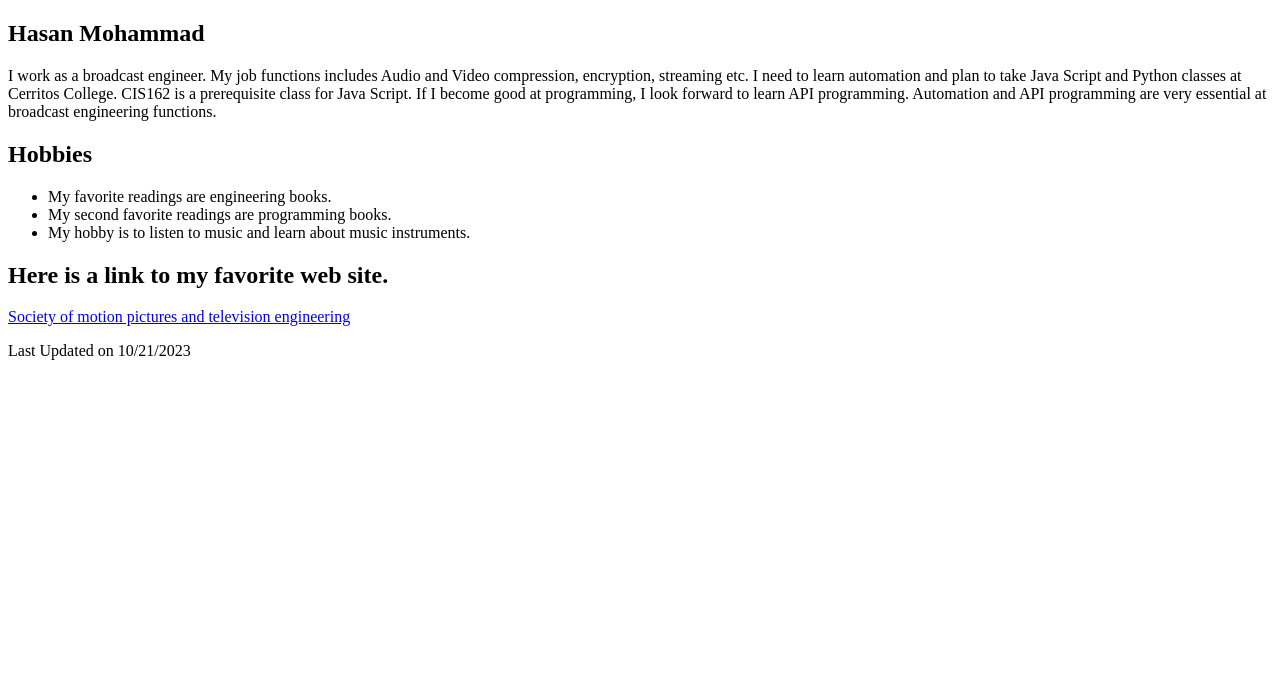
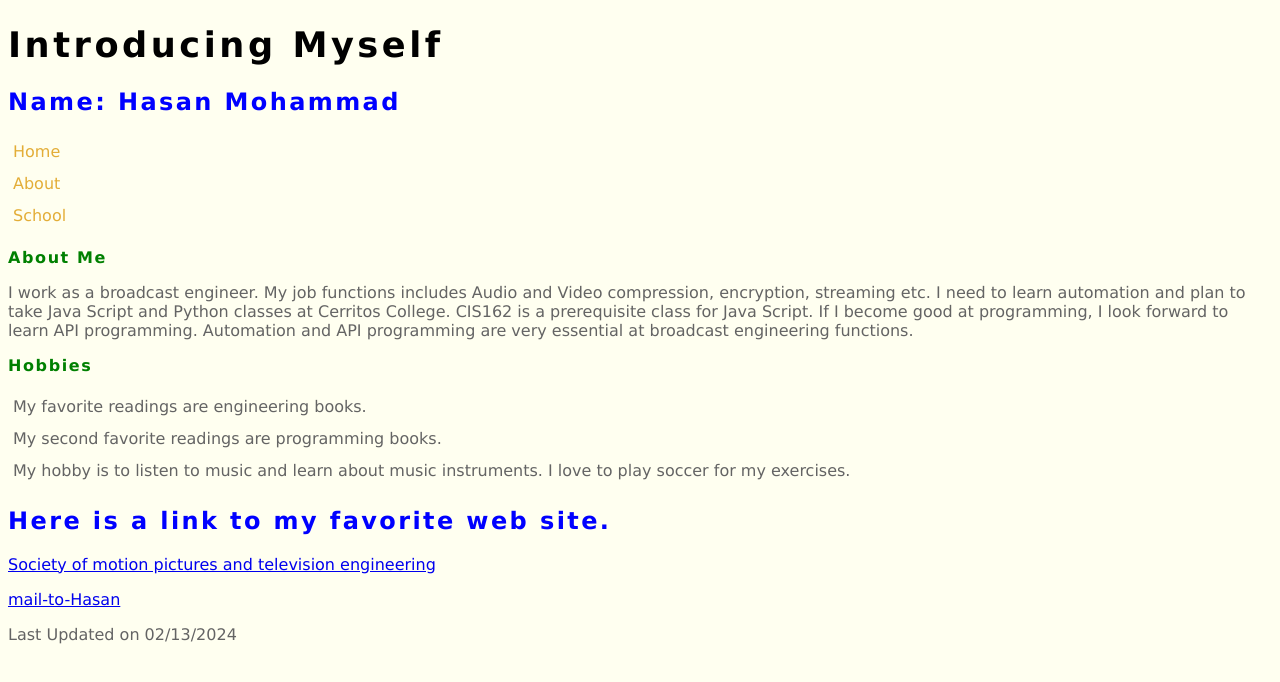
Before and after one commit to haasanm2k/cis162, a plain HTML site: page index.html in a window 1280 px wide. Drawn offline with Linux system fonts and the light colour scheme.

Commit message:
Add files via upload

```diff
--- a/index.html
+++ b/index.html
@@ -1,25 +1,41 @@
 <!DOCTYPE html>
-<html lang="en">
+<html lang="en" >
+    <!--
+        Project 1-3
+        Uploaded at github
 
+        CIS 162
+        Cerritos College
+    -->
 <head>
-    <!--
-        --Project 1-1
-        --CIS 162
-        --Cerritos College
-    -->
-    <meta charset="UTF-8"/>
-    <meta name="keywords" content="Employment, Hobby"/>
 
+    <meta charset="UTF-8" />
+    <meta name="keywords" content="Employment, Hobby" />
+    <link rel="stylesheet"  href="project3_styles.css"/>
+    <title>Hasan Mohammad's Page</title>
 
-    <title>Project 1-1 CIS162 Cerritos College</title>
 </head>
 
 <body>
 
+    <header>
+        <div>
+           <h1>Introducing Myself</h1>
+        </div>
+    </header>
+
     <article>
-    <Header>
-        <h1><b>Hasan Mohammad</b></h1>
-    </Header>
+
+        <h2><b>Name: Hasan Mohammad</b></h2>
+        <nav>
+            <ul>
+               <li><a href="index.html">Home</a></li>
+               <li><a href="about.html">About</a></li>
+               <li><a href="#">School</a></li>
+            </ul>
+        </nav>
+
+        <h3>About Me</h3>
         <p>
             I work as a broadcast engineer. My job functions includes Audio and Video compression, encryption, streaming etc.
             I need to learn automation and plan to take Java Script and Python classes at Cerritos College.
@@ -27,26 +43,37 @@
             If I become good at programming, I look forward to learn API programming.
             Automation and API programming are very essential at broadcast engineering functions.
         </p>
-        <h1><b>Hobbies</b></h1>
+        <h3><b>Hobbies</b></h3>
         <p>
+            <nav>
                 <ul>
                    <li>My favorite readings are engineering books.</li>
                    <li>My second favorite readings are programming books.</li>
-            <li>My hobby is to listen to music and learn about music instruments.</li>
+                   <li>My hobby is to listen to music and learn about music instruments. I love to play soccer for my exercises.</li>
                 </ul>
+            </nav>
         </p>
 
+
+        <!--Web Sites-->
         <p>
-        <h1>Here is a link to my favorite web site.</h1>
+        <h2>Here is a link to my favorite web site.</h2>
         <a href="http://www.smpte.org" >Society of motion pictures and television engineering </a>
+
         </p>
-
 
 
     </article>
 
     <footer>
-        Last Updated on 10/21/2023
+        <p>
+            <a href="mailto:hasanm2k@gmail.com">
+               mail-to-Hasan
+            </a>
+            <div>
+               Last Updated on 02/13/2024
+            </div>
+        </p>
     </footer>
 </body>
 
--- /dev/null
+++ b/project3_styles.css
@@ -0,0 +1,72 @@
+@charset "utf-8";
+@font-face {
+   font-family: Quicksand;
+   src: url('Quicksand-Regular.woff') format('woff'),
+        url('Quicksand-Regular.ttf') format('truetype');
+    font-weight: bold;
+}
+
+html {
+    background-color: rgb (235, 177, 131);
+    background-color: hsl (27, 72%, 72%);
+}
+body {
+    color:rgb(100, 100, 100);
+    background-color:ivory;
+    font-family: Verdana, Geneva, sans-serif;
+}
+
+
+section h1 {color:red;}
+
+h1         { font-size:2.2em;
+             font-family: Quickstand, Verdana, Geneva, sans-serif;
+             letter-spacing: 0.1em;
+             color: black
+            /*backgound-color:white*/}
+h2         { font-size:1.5em;
+             font-family: Quickstand, Verdana, Geneva, sans-serif;
+             letter-spacing: 0.1em; color: blue
+            /* backgound-color:white*/}
+
+
+h3         { font-size: 1em;
+            font-family: Quickstand, Verdana, Geneva, sans-serif;
+            letter-spacing: 0.1em; color: green
+            /* backgound-color:white*/}
+
+
+
+/* Navigation Styles */
+
+
+nav > ul {
+    line-height: 2em;
+    list-style-type: none;
+    padding-left: 5px;
+}
+
+
+nav > ul > li > a:link, nav > ul > li > a:visited {
+    color: rgb(222, 159, 25, 0.858);
+    text-decoration: none;
+}
+
+nav > ul > li > a:hover, nav > ul > li > a:active {
+    color: rgb(22, 218, 110);
+    text-decoration: underline;
+}
+
+
+/* Footer Styles */
+
+
+body > footer address {
+    background-color: rgb(224, 101, 13);
+    color: rgba(255, 255, 255, 0.835);
+    font: normal small-caps bold 0.9em/3em
+          Quicksand, Verdana, Geneva, sans-serif;
+    text-align: center;
+
+
+}
```
Also changed, not shown: about.html (added, +95 -0 lines). Lines whose indentation alone changed are shown as unchanged.
